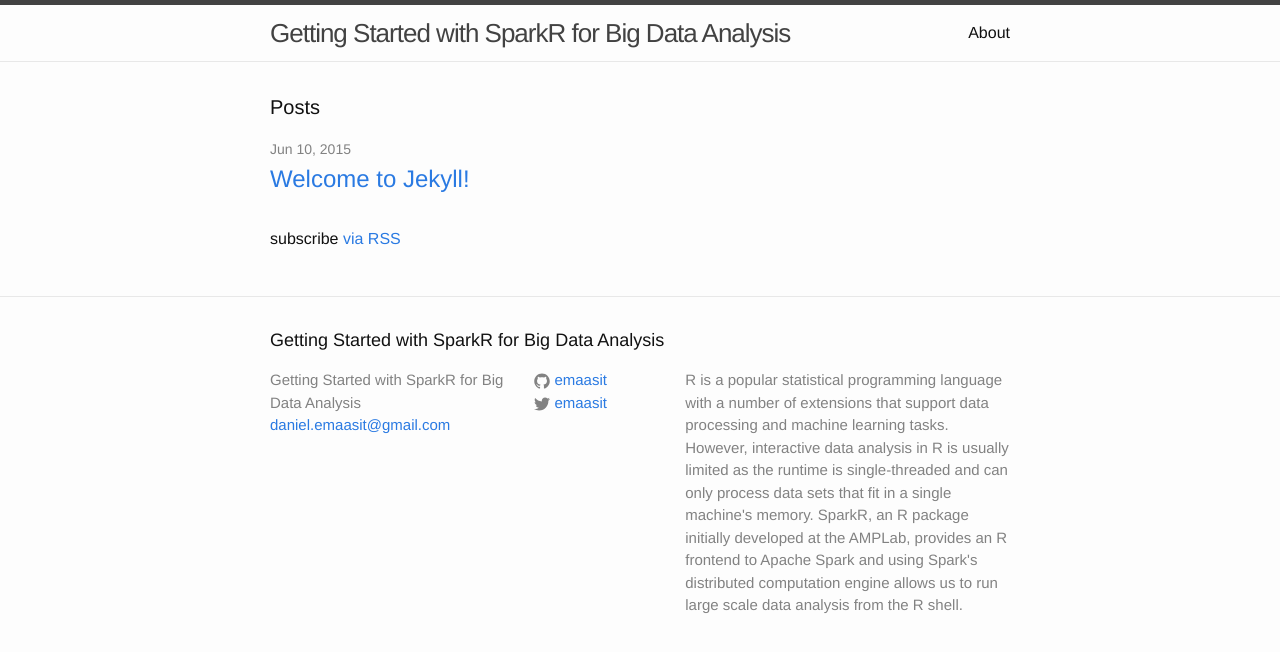
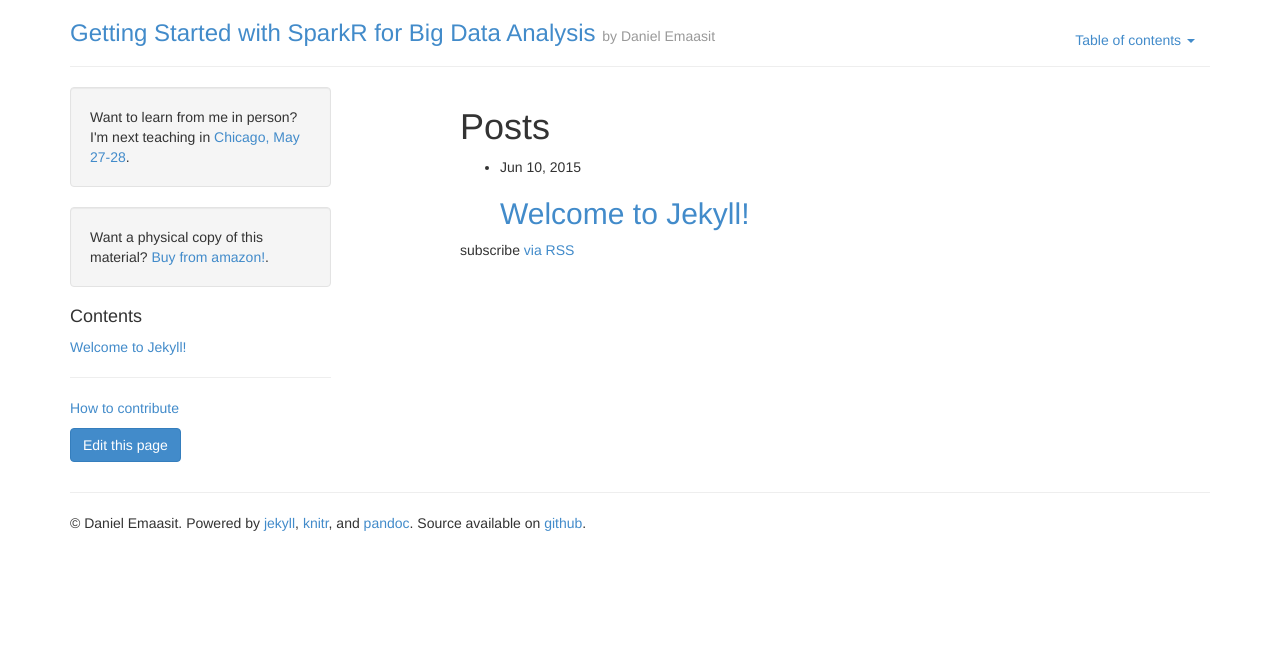
Before and after one commit to harryprince/getting-started-with-sparkr, a Jekyll site: the page built from index.html, in a window 1280 px wide. Shown: the top 652 px of the page. Built offline with Jekyll 4.4.1, drawn with Linux system fonts in a browser that asks for light colours; Markdown is read by kramdown in place of the engine named in the settings.

Commit message:
added updates to _lauout file

```diff
--- a/_layouts/default.html
+++ b/_layouts/default.html
@@ -1,20 +1,85 @@
 <!DOCTYPE html>
 <html>
+  <head>
+    <title>{{page.title}} &middot; Getting Started with SparkR for Big Data Analysis</title>
+    <meta charset="utf-8">
+    <meta name="viewport" content="width=device-width, initial-scale=1.0">
 
-  {% include head.html %}
+    <link href="www/bootstrap.min.css" rel="stylesheet">
+    <link href="www/highlight.css" rel="stylesheet">
+
+    <link href='http://fonts.googleapis.com/css?family=Inconsolata:400,700'
+      rel='stylesheet' type='text/css'>
+  </head>
 
   <body>
 
-    {% include header.html %}
+    <div class="container">
 
-    <div class="page-content">
-      <div class="wrapper">
-        {{ content }}
+      <div class="masthead">
+        <ul class="nav nav-pills pull-right">
+          <li class="dropdown">
+            <a href="#" class="dropdown-toggle" data-toggle="dropdown">
+              Table of contents <b class="caret"></b>
+            </a>
+            <ul class="dropdown-menu pull-right" role="menu">
+              {% include package-nav.html %}
+            </ul>
+          </li>
+        </ul>
+
+        <h3 class="muted"><a href="/">Getting Started with SparkR for Big Data Analysis</a> <small>by Daniel Emaasit</small></h3>
+        <hr>
       </div>
-    </div>
 
-    {% include footer.html %}
+      <div class="row">
+        <div class="col-xs-12 col-sm-3" id="nav">
+        <div class="well">
+          Want to learn from me in person? I'm next teaching in <a href="https://rstudio-chicago.eventbrite.com">Chicago, May 27-28</a>.
+        </div>
 
+        <div class="well">
+          Want a physical copy of this material? <a href="http://amzn.com/1491910593?tag=r-pkgs-20">Buy from amazon!</a>.
+        </div>
+
+
+        <h4>Contents</h4>
+          <ul class="list-unstyled" id="toc"></ul>
+
+          <hr>
+          <p><a href="/contribute.html">How to contribute</a></p>
+
+          <p><a class="btn btn-primary" href="https://github.com/emaasit/getting-started-with-sparkr/edit/master/{{page.path}}">Edit this page</a></p>
+        </div>
+
+        <div id="content" class="col-xs-12 col-sm-8 pull-right">
+          {{ content }}
+        </div>
+      </div>
+
+      <div class="footer">
+        <hr>
+        <p>&copy; Daniel Emaasit. Powered by <a href="http://jekyllrb.com/">jekyll</a>,
+          <a href="http://yihui.name/knitr/">knitr</a>, and
+          <a href="http://johnmacfarlane.net/pandoc/">pandoc</a>. Source
+          available on <a href="https://github.com/emaasit/getting-started-with-sparkr/">github</a>.
+        </p>
+      </div>
+
+    </div> <!-- /container -->
+
+  <script src="//code.jquery.com/jquery.js"></script>
+  <script src="www/bootstrap.min.js"></script>
+  <script src="www/toc.js"></script>
+  <script>
+    (function(i,s,o,g,r,a,m){i['GoogleAnalyticsObject']=r;i[r]=i[r]||function(){
+    (i[r].q=i[r].q||[]).push(arguments)},i[r].l=1*new Date();a=s.createElement(o),
+    m=s.getElementsByTagName(o)[0];a.async=1;a.src=g;m.parentNode.insertBefore(a,m)
+    })(window,document,'script','//www.google-analytics.com/analytics.js','ga');
+
+    ga('create', 'UA-67989-17', 'auto');
+    ga('send', 'pageview');
+
+  </script>
   </body>
-
 </html>
```
Also changed, not shown: _layouts/post.html (+4 -10 lines).
